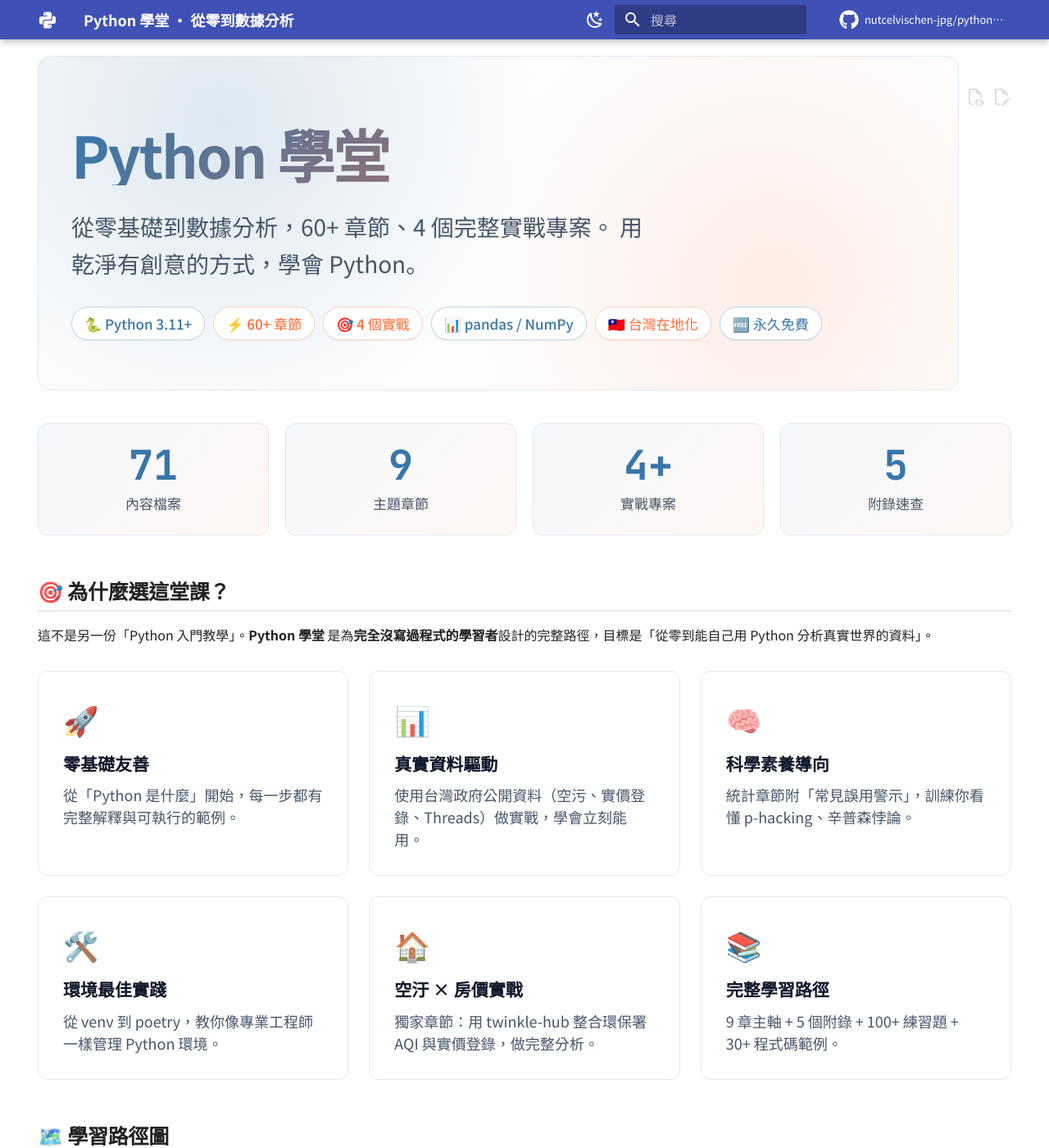
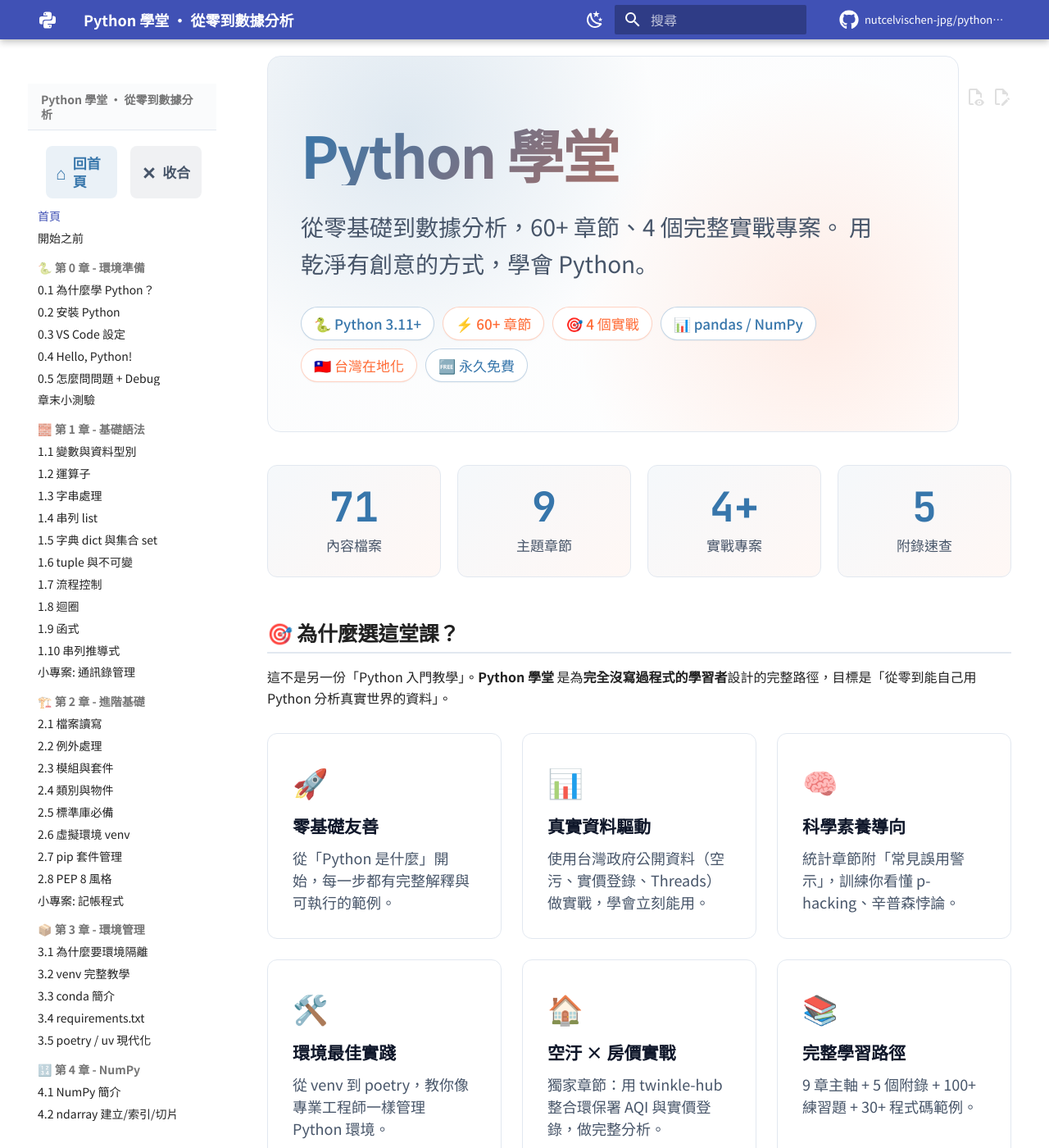
Before and after one commit to nutcelvischen-jpg/python-learning-site, an MkDocs documentation site: the page built from docs/index.md, in a window 1280 px wide and 1400 px high. Shown: the whole window at 82% size. Built offline with MkDocs 1.6.1 and Material for MkDocs 9.7.7, drawn with Linux system fonts in a browser that asks for light colours; comment, search, counter and statistics services are not loaded.

Commit message:
refactor(sidebar): 簡單版 — 桌面常駐 + 手機漢堡 + ⌂首頁+✕收合雙按鈕
老大回饋: 「我要簡單一點」
- 之前 a5e4434 走方案 C (桌面也漢堡), 推翻
- 恢復 1de1473 行為: 桌面 sidebar 永遠常駐, 手機漢堡控制
- 推翻 1de1473「章節永遠展開不能收合」, 恢復 mkdocs 預設可折疊
  (老大說「可以收合」)
- navigation.expand feature 仍讓所有章節預設展開, 使用者可手動折疊

新功能: sidebar/drawer 頂部雙按鈕
- ⌂ 首頁: 藍色 pill, 點回首頁
- ✕ 收合: 灰色 pill, hover 變橘, 點關 drawer (label[for=__drawer])
- 桌面/手機都顯示, 一致勝過聰明

技術細節:
- CSS extra.css: 撤掉 a5e4434 的「撤桌面常駐」, 撤掉「藏折疊箭頭」
- JS custom.js: 撤掉 expandAllSidebarSections, 新增 addTopButtons (注入 DOM)
  * siteRoot 從 header logo 的 href 抓, 確保子目錄部署也對
  * DOMContentLoaded + load 雙保險
  * 避免重複插入檢查

效果:
- 桌面: 看到左側 sidebar, 頂部 ⌂ 首頁 + ✕ 收合 + 章節列表 (可折疊)
- 手機: 點 ≡ → drawer 從左滑出, 頂部 ⌂ 首頁 + ✕ 收合 + 章節列表
- 點章節名旁箭頭 → 折疊/展開該章

```diff
--- a/docs/assets/css/extra.css
+++ b/docs/assets/css/extra.css
@@ -427,13 +427,14 @@
   background: linear-gradient(135deg, rgba(55, 118, 171, 0.15), rgba(255, 107, 53, 0.1));
 }
 
-/* ---------- Sidebar: 不管哪個 viewport, 統一由漢堡按鈕控制 ---------- */
-/* 老大需求: 方案 C — 桌面 / 手機都吃漢堡 toggle
-   - 桌面 ≥ 76.25em: 不再強制常駐顯示, 點 ≡ 開, 點 ✕ 收
-   - 手機 < 76.25em: 沿用 mkdocs 預設 (漢堡 toggle + transform 滑出)
-   - navigation.expand feature 已讓所有章節預設展開
-   - JS (custom.js) 把 .md-nav__toggle 設為 checked + disabled, 章節永遠展開不能收合
-   - 這裡只負責: 寬度 + 縮排 + 讓 md-nav__title 的 ✕ 收合 icon 視覺更明顯 */
+/* ---------- Sidebar: 桌面常駐 + 手機漢堡控制 ---------- */
+/* 老大需求: 簡單版
+   - 桌面 ≥ 76.25em: sidebar 永遠顯示 (1de1473 行為)
+   - 手機 < 76.25em: drawer 從左滑出, 點 ✕ 收 (a5e4434 加寬)
+   - 章節**可收合** (推翻 1de1473 "永遠展開不能收合", 恢復 mkdocs 預設折疊)
+   - navigation.expand feature 仍讓所有章節預設展開, 使用者可以再手動折疊
+   - JS (custom.js) 加 ⌂ 首頁按鈕, 不動章節 toggle
+   - 這裡只負責: 寬度 + 縮排 + 桌面常駐 + ⌂ 首頁按鈕樣式 */
 
 .md-sidebar--primary {
   width: 280px;
@@ -443,6 +444,14 @@
   padding-left: 0.6rem;  /* 子章節縮排 */
 }
 
+/* 桌面寬度 (>= 76.25em) 時 sidebar 永遠顯示 */
+@media (min-width: 76.25em) {
+  .md-sidebar--primary {
+    display: block !important;
+    visibility: visible !important;
+  }
+}
+
 /* 手機加寬, 預設 12.1rem 中文會擠 */
 @media (max-width: 76.25em) {
   .md-sidebar--primary {
@@ -450,61 +459,63 @@
   }
 }
 
-/* ---------- Sidebar 頂部 ✕ 收合按鈕 ----------
-   md-nav__title 是 mkdocs 預設的 for=__drawer label
-   整個 sidebar header (logo + 站名) 點下去都會切換漢堡按鈕 → 關 drawer
-   我們把這個 header 視覺化: 底部加 separator + 暗示這塊可以點擊
-   注意: 不動 font-size / text-transform, 保留原本的 "Python 學堂 · 從零到數據分析" 中文 */
+/* ---------- Sidebar 頂部: ⌂ 首頁 + ✕ 收合 雙按鈕 (JS 注入) ---------- */
+/* 視覺: 兩個 pill 按鈕, 左 ⌂ 首頁 (藍), 右 ✕ 收合 (灰)
+   位置: 插在 logo label (md-nav__title) 下方, 第一個章節之上 */
+.md-sidebar--primary .md-sidebar-top-buttons {
+  list-style: none;
+  margin: 0.4rem 0.5rem 0.6rem;
+  padding: 0;
+  display: flex;
+  gap: 0.4rem;
+}
 
+.md-sidebar--primary .md-top-btn {
+  flex: 1;
+  display: flex !important;
+  align-items: center;
+  justify-content: center;
+  gap: 0.4rem;
+  padding: 0.5rem 0.6rem !important;
+  border-radius: 8px;
+  font-weight: 600 !important;
+  font-size: 0.85rem !important;
+  text-decoration: none !important;
+  cursor: pointer;
+  transition: background 0.2s, transform 0.15s, color 0.2s;
+  user-select: none;
+}
+
+.md-sidebar--primary .md-top-btn--home {
+  background: rgba(55, 118, 171, 0.10) !important;  /* python-blue 10% */
+  color: var(--python-blue, #3776AB) !important;
+}
+
+.md-sidebar--primary .md-top-btn--home:hover {
+  background: rgba(55, 118, 171, 0.20) !important;
+  transform: translateX(2px);
+}
+
+.md-sidebar--primary .md-top-btn--close {
+  background: rgba(71, 85, 105, 0.08) !important;  /* ink-gray 8% */
+  color: var(--ink-gray, #475569) !important;
+}
+
+.md-sidebar--primary .md-top-btn--close:hover {
+  background: rgba(255, 107, 53, 0.15) !important;  /* hover 變橘色 */
+  color: var(--creative-orange, #FF6B35) !important;
+}
+
+.md-sidebar--primary .md-top-btn__icon {
+  font-size: 1.05rem;
+  line-height: 1;
+  flex-shrink: 0;
+}
+
+/* ---------- Sidebar 頂部: logo label 微調 (跟雙按鈕有視覺分界) ---------- */
 .md-sidebar--primary .md-nav__title {
   border-bottom: 1px solid var(--line-soft, #E2E8F0);
   padding: 0.5rem 0.8rem !important;
-  cursor: pointer;
   background: var(--paper-white, #FAFBFC);
   user-select: none;
-  position: sticky;
-  top: 0;
-  z-index: 1;
-  transition: background 0.2s;
 }
-
-.md-sidebar--primary .md-nav__title:hover {
-  background: var(--md-accent-fg-color--transparent, rgba(255, 107, 53, 0.08));
-}
-
-/* ✕ 收合 icon: 用 ::after 在右側加一個明顯的 ✕ */
-.md-sidebar--primary .md-nav__title::after {
-  content: "✕";
-  font-size: 1.1rem;
-  font-weight: 400;
-  color: var(--ink-gray, #475569);
-  opacity: 0.5;
-  transition: opacity 0.2s, color 0.2s, transform 0.2s;
-  flex-shrink: 0;
-  margin-left: auto;
-  padding-left: 0.5rem;
-}
-
-.md-sidebar--primary .md-nav__title:hover::after {
-  opacity: 1;
-  color: var(--creative-orange, #FF6B35);
-  transform: scale(1.2);
-}
-
-/* 桌面: 預設 mkdocs 把 md-nav__title display: none (因為桌面用常駐 sidebar 不需要關)
-   方案 C 後桌面也走漢堡 toggle, 所以要顯示這個 header */
-@media (min-width: 76.25em) {
-  .md-sidebar--primary .md-nav__title {
-    display: flex !important;
-    align-items: center;
-  }
-}
-
-/* ---------- Sidebar: 章節永遠展開, 不能收合 ---------- */
-/* JS (custom.js) 會把所有 .md-nav__toggle checkbox 設為 checked + disabled,
-   這裡只負責把右邊的折疊箭頭藏起來, 視覺上更乾淨 */
-
-.md-sidebar--primary .md-nav__item--section > .md-nav__link::after,
-.md-sidebar--primary .md-nav__item--section > label.md-nav__link::after {
-  display: none !important;
-}
--- a/docs/assets/js/custom.js
+++ b/docs/assets/js/custom.js
@@ -17,22 +17,43 @@
   });
 })();
 
-/* Sidebar: 永遠展開所有章節, 不能收合
-   mkdocs material 用 <input type=checkbox> + :checked 配 <nav> 顯示
-   我們在 load 時把所有 sidebar 的 checkbox 都打勾,
-   並把章節 input 設為 disabled (讓它不能被點擊 toggle) */
+/* Sidebar: 頂部 ⌂ 首頁 + ✕ 收合 雙按鈕 (JS 注入)
+   mkdocs 預設 sidebar 頂部是 label.md-nav__title[for=__drawer] (logo + 站名)
+   點它會 toggle drawer (桌面的常駐 sidebar 不受影響)
+   我們在 logo label 下方插入一排兩個獨立按鈕:
+     - ⌂ 首頁: 直接回首頁 (a 連結)
+     - ✕ 收合: 點下去 toggle drawer (label[for=__drawer], 視覺上跟漢堡按鈕同步)
+
+   注意: 桌面常駐 sidebar 時, 這兩按鈕仍顯示 (一致勝過聰明, 老大要求簡單) */
 (function() {
-  function expandAllSidebarSections() {
-    var primary = document.querySelector('.md-sidebar--primary');
-    if (!primary) return;
-    // 把所有章節的 checkbox 都設為 checked + disabled
-    var checkboxes = primary.querySelectorAll('input[type="checkbox"].md-nav__toggle');
-    checkboxes.forEach(function(cb) {
-      cb.checked = true;
-      cb.disabled = true;  // 不能 toggle
-    });
+  function addTopButtons() {
+    var sidebar = document.querySelector('.md-sidebar--primary .md-nav--primary');
+    if (!sidebar) return;
+    if (sidebar.querySelector('.md-sidebar-top-buttons')) return;  // 避免重複
+
+    var siteRoot = document.querySelector('a.md-header__button.md-logo').getAttribute('href') || './';
+
+    // 包在一個 ul 裡, 跟其他 md-nav__item 同級, 視覺一致
+    var container = document.createElement('li');
+    container.className = 'md-nav__item md-sidebar-top-buttons';
+    container.innerHTML =
+      '<a href="' + siteRoot + '" class="md-nav__link md-top-btn md-top-btn--home" title="回首頁">' +
+        '<span class="md-top-btn__icon" aria-hidden="true">⌂</span>' +
+        '<span class="md-ellipsis">回首頁</span>' +
+      '</a>' +
+      '<label class="md-nav__link md-top-btn md-top-btn--close" for="__drawer" title="收合選單">' +
+        '<span class="md-top-btn__icon" aria-hidden="true">✕</span>' +
+        '<span class="md-ellipsis">收合</span>' +
+      '</label>';
+
+    // 插在第一個章節 li 之前 (logo label 之後)
+    var firstNavItem = sidebar.querySelector('ul.md-nav__list > li');
+    if (firstNavItem && firstNavItem.parentNode) {
+      firstNavItem.parentNode.insertBefore(container, firstNavItem);
+    } else {
+      sidebar.insertBefore(container, sidebar.firstChild);
+    }
   }
-  // DOMContentLoaded + load 雙保險
-  document.addEventListener('DOMContentLoaded', expandAllSidebarSections);
-  window.addEventListener('load', expandAllSidebarSections);
+  document.addEventListener('DOMContentLoaded', addTopButtons);
+  window.addEventListener('load', addTopButtons);
 })();
```
